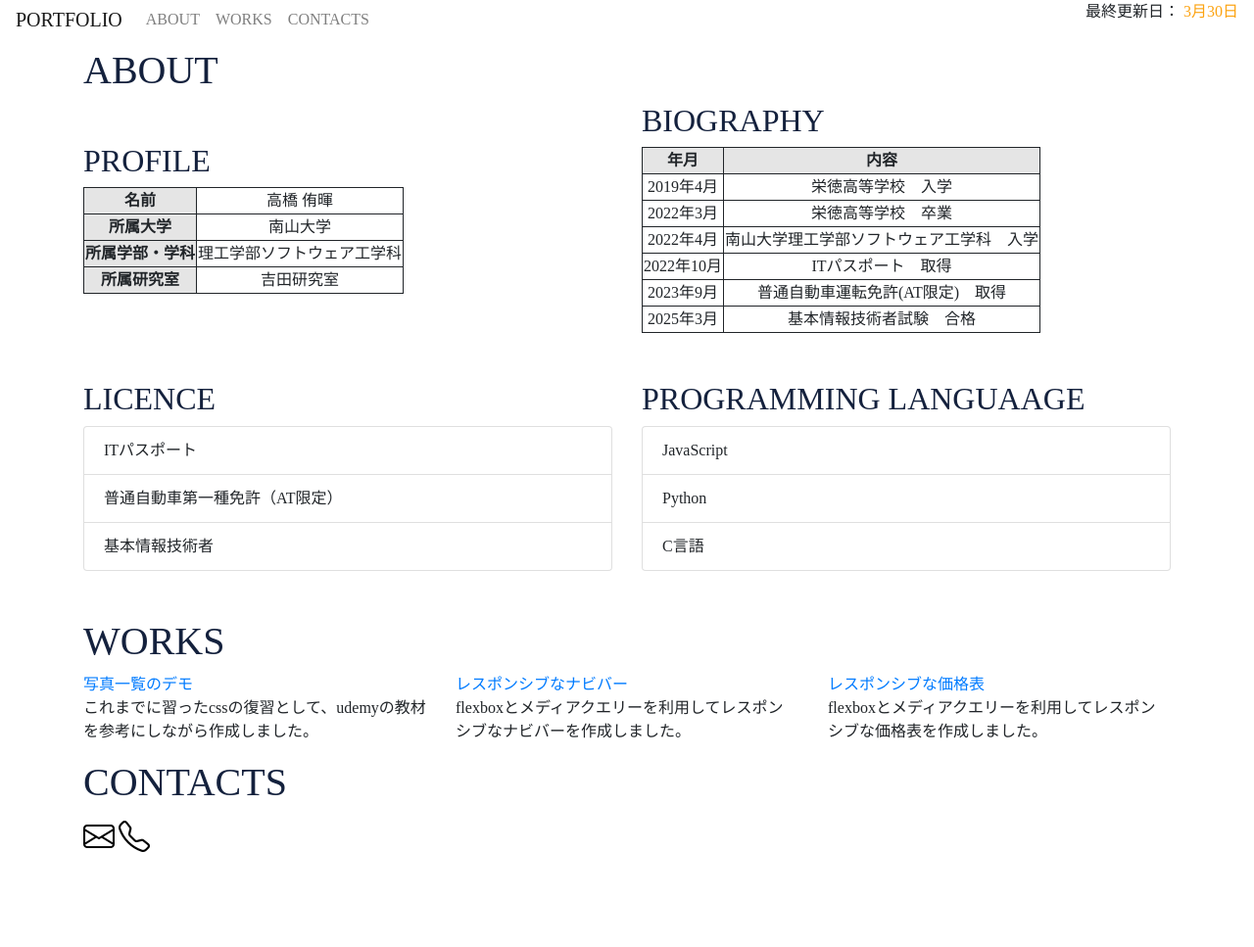
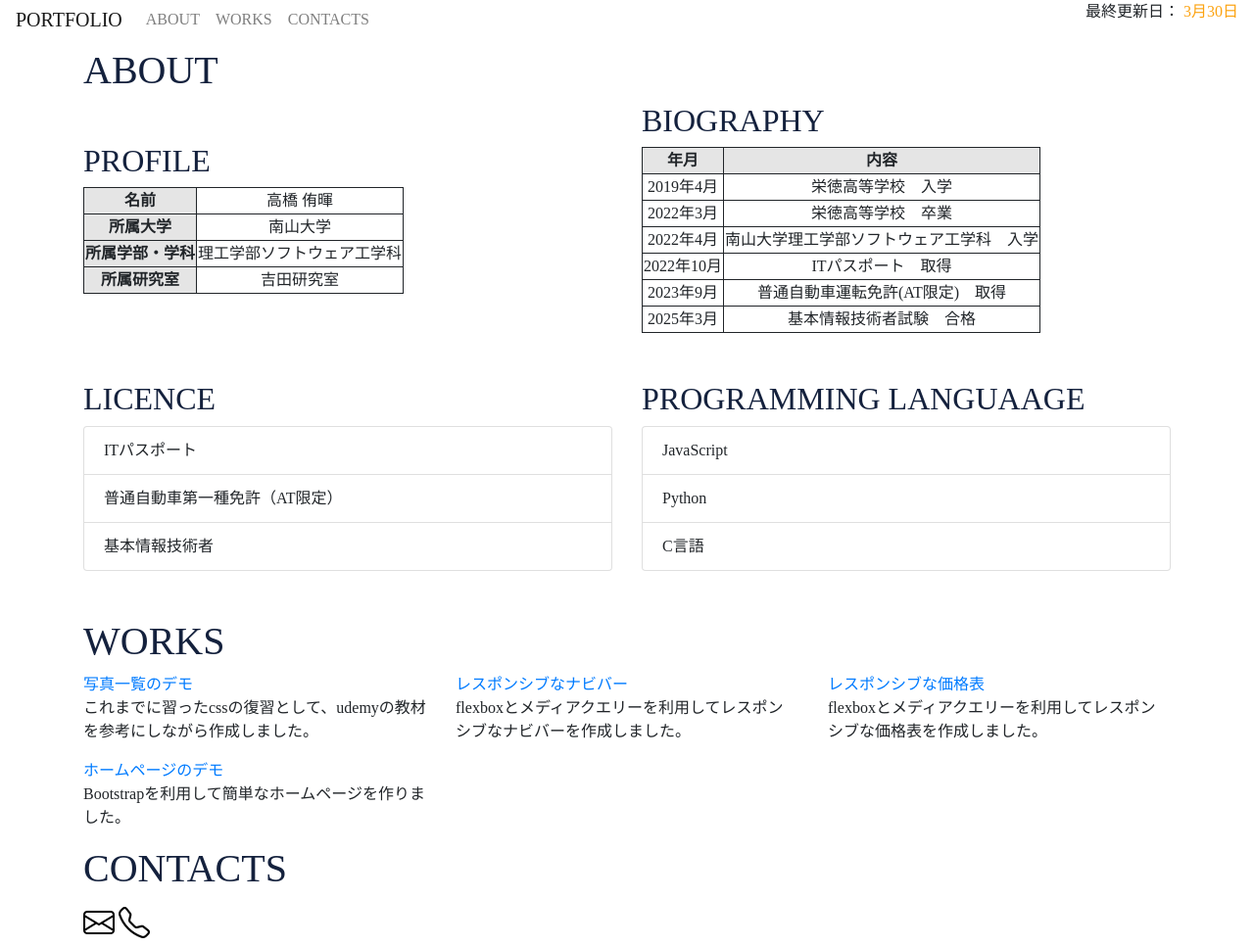
Before and after one commit to yuki392/portfolio, a plain HTML site: page index.html in a window 1280 px wide. Shown: the whole page at 98% size. Before the commit the page ends 879 px from the top, so only its background shows below. Drawn offline with nearby package versions, Linux system fonts and the light colour scheme.

Commit message:
Update index.html

```diff
--- a/index.html
+++ b/index.html
@@ -131,6 +131,12 @@
                 <p>flexboxとメディアクエリーを利用してレスポンシブな価格表を作成しました。</p>
             </div>
         </div>
+        <div class="row align-items-center">
+            <div class="col-md-4">
+                <a href="https://yuki392.github.io/portfolio/CandyStarter/">ホームページのデモ</a>
+                <p>Bootstrapを利用して簡単なホームページを作りました。</p>
+            </div>
+        </div>
     </section>
     <section class="container">
         <div class="contacts">
```
